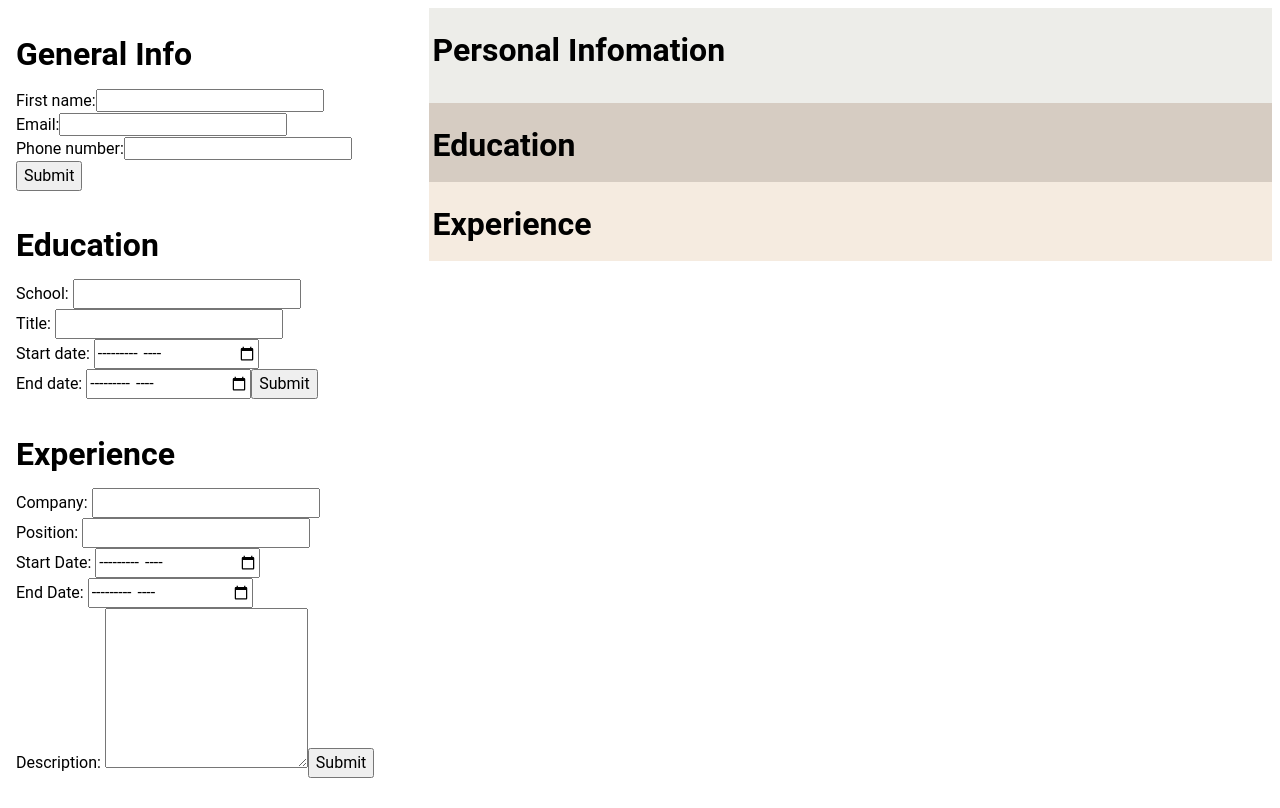
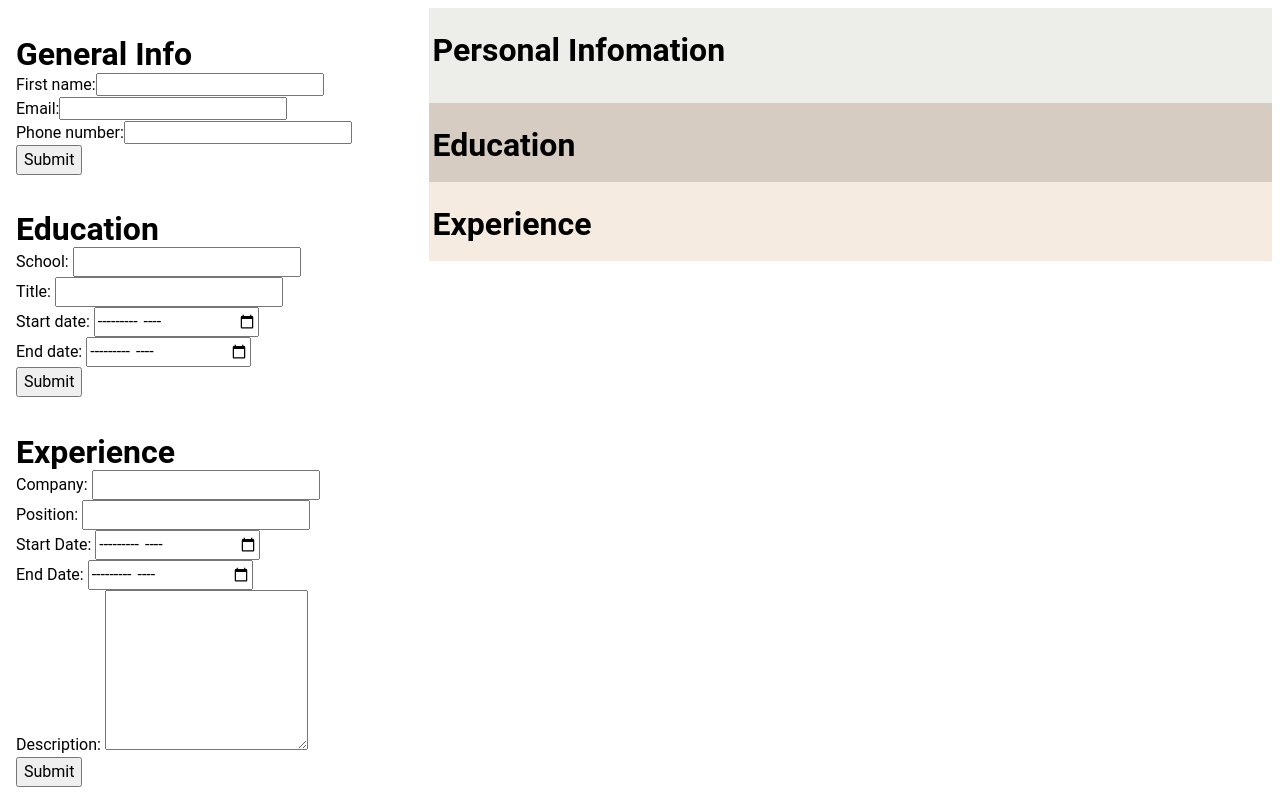
Before and after one commit to amersfoort3232/cv-application, a React app: page / in a window 1280 px wide. Built offline with nearby package versions, Linux system fonts and the light colour scheme; the HTML template or start-up script is replaced by a standard one.

Commit message:
Update App.jsx

```diff
--- a/src/App.jsx
+++ b/src/App.jsx
@@ -23,9 +23,24 @@ function App() {
   return (
     <main className="mainContainer">
       <div className="inputContainer">
-        <GeneralInfo onAddPersonalInfo={handleAddPersonalInfo} />
-        <Education onAddEducation={handleAddEducation} />
-        <Experience onAddExperience={handleAddExperience} />
+        <div>
+          <GeneralInfo
+            onAddPersonalInfo={handleAddPersonalInfo}
+            className="personalInfoInput"
+          />
+        </div>
+        <div>
+          <Education
+            onAddEducation={handleAddEducation}
+            className="educationInput"
+          />
+        </div>
+        <div>
+          <Experience
+            onAddExperience={handleAddExperience}
+            className="experienceInput"
+          />
+        </div>
       </div>
       <div className="outputContainer">
         <div className="personalInfo">
@@ -196,6 +211,7 @@ function Education({ onAddEducation }) {
           value={endDate}
           onChange={(e) => setEndDate(e.target.value)}
         />
+        <br />
         <button type="submit">Submit</button>
       </form>
     </>
@@ -218,7 +234,7 @@ function EducationItem({ educationItem }) {
   return (
     <li>
       <h3>{educationItem.title}</h3>
-      {educationItem.school}
+      <h4>{educationItem.school}</h4>
       <p>
         {educationItem.startDate} - {educationItem.endDate}
       </p>
@@ -329,6 +345,7 @@ function Experience({ onAddExperience }) {
           value={description}
           onChange={(e) => setDescription(e.target.value)}
         ></textarea>
+        <br />
         <button type="submit">Submit</button>
       </form>
     </>
```
